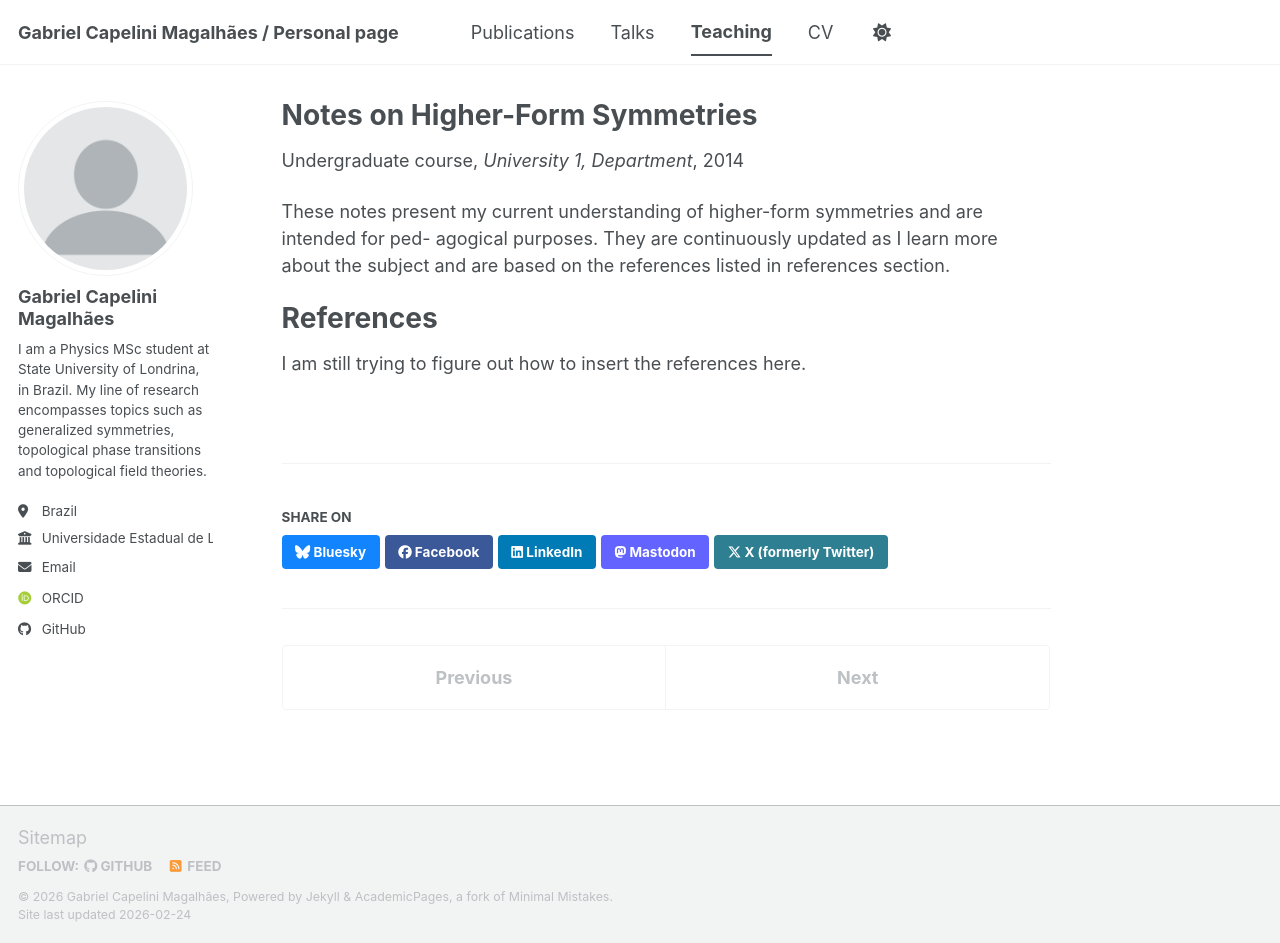
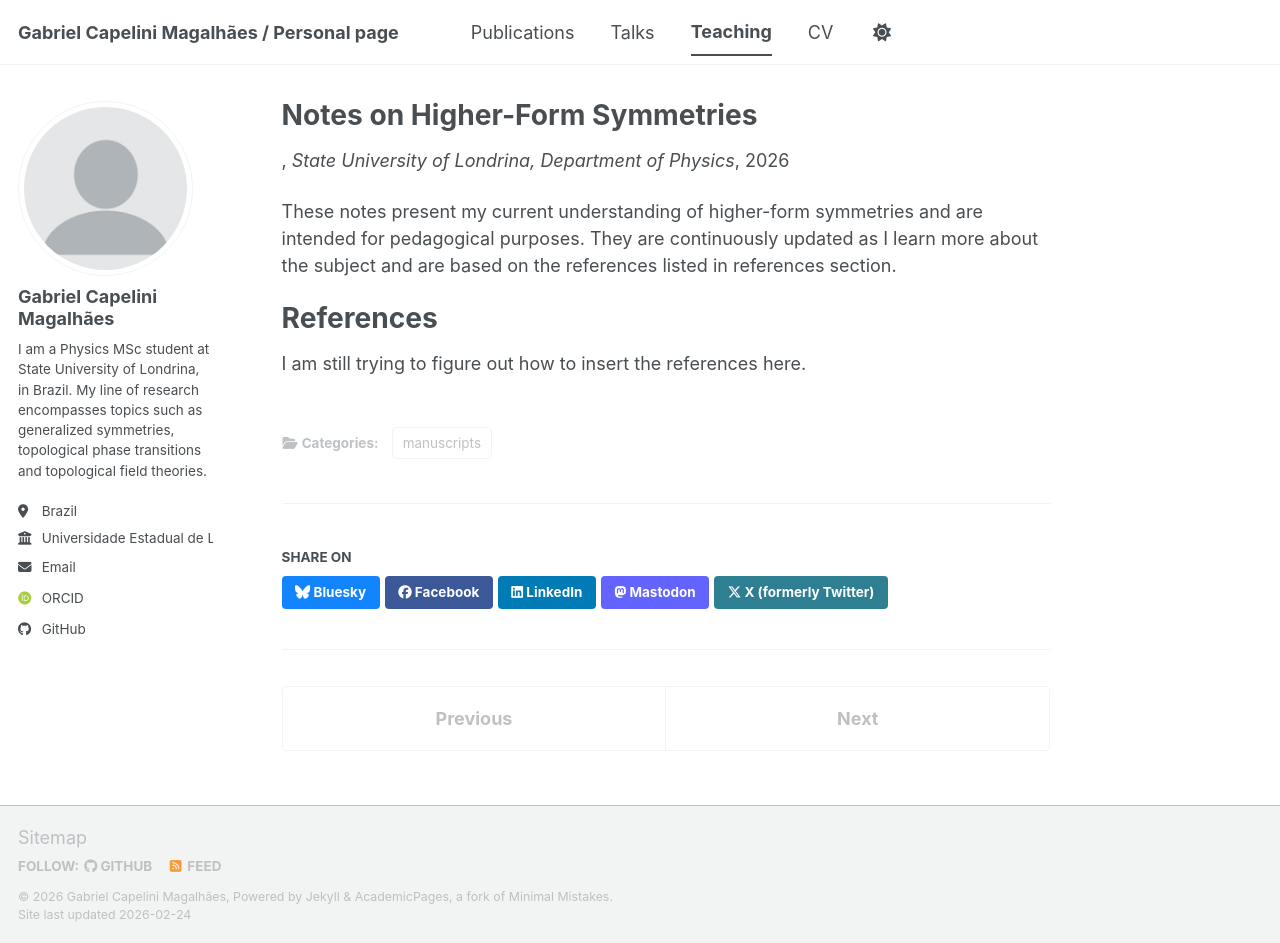
Before and after one commit to gabrielmglh/gabrielmglh.github.io, a Jekyll site: the page built from _teaching/higher-form-symmetries.md, in a window 1280 px wide and 943 px high. Built offline with Jekyll 4.4.1, drawn with Linux system fonts in a browser that asks for light colours; some web fonts are replaced; a script bundle is joined from its source files by our own code; library files that are not in the unit come from our copies.

Commit message:
adding changes to notes

```diff
--- a/_teaching/higher-form-symmetries.md
+++ b/_teaching/higher-form-symmetries.md
@@ -1,18 +1,14 @@
 ---
 title: "Notes on Higher-Form Symmetries"
 collection: teaching
-type: "Undergraduate course"
+category: manuscripts
 permalink: /teaching/higher-form-symmetries
 paperurl: 'https://gabrielmglh.github.io/files/higher-form-symmetries/higher-form-sym.pdf'
-venue: "University 1, Department"
-date: 2014-01-01
-location: "City, Country"
+venue: "State University of Londrina, Department of Physics"
+location: "Londrina, Brazil"
 ---
 
-These notes present my current understanding of higher-form symmetries and are intended for ped-
-agogical purposes. They are continuously updated as I learn more about the subject and are based on
-the references listed in references section.
-
+These notes present my current understanding of higher-form symmetries and are intended for pedagogical purposes. They are continuously updated as I learn more about the subject and are based on the references listed in references section.
 
 References
 ======
```
Also changed, not shown: _teaching/chern-simons-qhe.md (+3 -0 lines).
